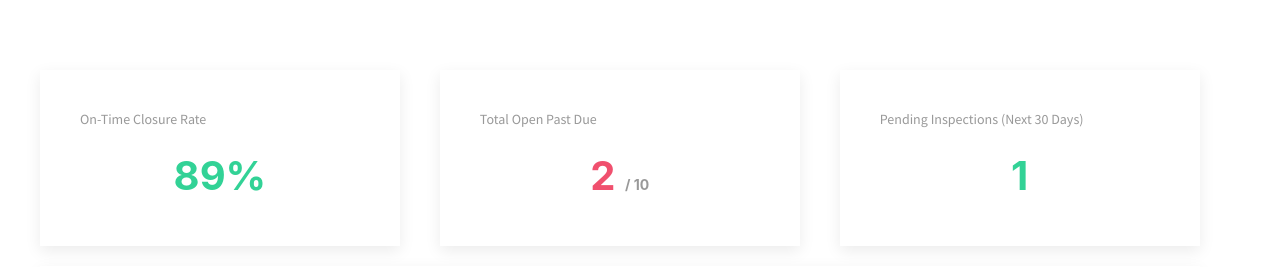
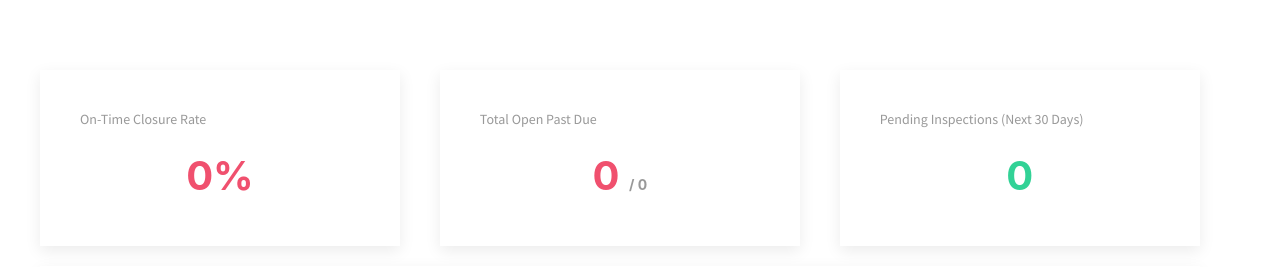
Before and after one commit to Pegasus-Tech/pti-centraspect, a Django app: page /dashboard/ in a window 1280 px wide. Shown: the part 80-347 px from the top of the page. Run offline with Django 4.2, Linux system fonts and the light colour scheme; a user stored in the database is signed in; data comes from the database, SQL or seed files in the repository; data that the repository does not hold is empty; some libraries are stand-ins or nearby versions; some web fonts are replaced.

Commit message:
Implement metrics service for dashboard metrics
Additional changes:
- hide file-upload in form builder

```diff
--- a/authentication/views.py
+++ b/authentication/views.py
@@ -80,6 +80,7 @@ class AccountUsersListView(LoginRequiredMixin, ListView):
         context["new_user_form"] = AdminCreateUserForm(None)
         return context
 
+
 class AccountCreateUserView(LoginRequiredMixin, CreateView):
     model = User
 
@@ -103,6 +104,7 @@ class AccountCreateUserView(LoginRequiredMixin, CreateView):
             messages.error(request, user_form.errors)
             return redirect("users:all")
 
+
 class AccountUserDeactivateView(LoginRequiredMixin, View):
     model = User
 
--- /dev/null
+++ b/dashboard/service.py
@@ -0,0 +1,60 @@
+from datetime import datetime, timedelta
+from inspection_items.models import InspectionItem
+from inspections.models import Inspection
+
+
+def get_upcoming_inspections_for_account(account):
+    return InspectionItem.objects.get_all_for_account(account)
+
+
+def get_dashboard_metrics_for_account(account):
+    starting_day_of_current_year = datetime.now().date().replace(month=1, day=1)
+    opd_counts = get_open_past_due_counts(account, starting_day_of_current_year)
+    rtn = {
+        "closure_rate": get_on_time_closure_rate(account, starting_day_of_current_year),
+        "open_past_due_count": opd_counts['opd'],
+        "total_completed": opd_counts['all'],
+        "pending_inspections": get_pending_next_30_days(account)
+    }
+    return rtn
+
+
+def get_all_inspections_for_this_year(account, start_date):
+    qs = Inspection.objects.filter(account=account)
+    all_this_year = qs.filter(completed_date__gte=start_date)
+    return all_this_year
+
+
+def get_on_time_closure_rate(account, start_date):
+    all_this_year = get_all_inspections_for_this_year(account, start_date)
+    on_time_completions = all_this_year.filter(completed_past_due=False)
+
+    if all_this_year.count() <= 0:
+        return 0
+
+    closure_rate = (on_time_completions.count() / all_this_year.count()) * 100
+    return closure_rate
+
+
+def get_open_past_due_counts(account, start_date):
+    rtn = {"all": 0, "opd": 0}
+
+    all_this_year = get_all_inspections_for_this_year(account, start_date)
+    rtn['all'] = all_this_year.count()
+
+    # get inspection items that are past due
+    items = InspectionItem.objects.filter(account=account)
+    items_this_year = items.filter(next_inspection_date__gte=start_date)
+    opd = items_this_year.filter(next_inspection_date__lt=datetime.now().date())
+    rtn['opd'] = opd.count()
+
+    return rtn
+
+
+def get_pending_next_30_days(account):
+    today = datetime.now().date()
+    qs = InspectionItem.objects.filter(account=account)
+    today_or_greater = qs.filter(next_inspection_date__gte=today)
+    next_30_days = today_or_greater.filter(next_inspection_date__lte=today + timedelta(days=30))
+
+    return next_30_days.count()
--- a/dashboard/views.py
+++ b/dashboard/views.py
@@ -3,11 +3,18 @@ from django.views.generic import View
 from django.contrib.auth.mixins import LoginRequiredMixin
 from django.core.serializers import serialize
 from inspection_items.models import InspectionItem
+from . import service
 
 
 class DashboardView(LoginRequiredMixin, View):
 
     def get(self, *args, **kwargs):
         template_name = 'dashboard/index.html'
-        upcoming_inspections = InspectionItem.objects.get_all_for_account(self.request.user.account)
-        return render(self.request, template_name, {"items": serialize('json', upcoming_inspections)})
+        account = self.request.user.account
+        upcoming_inspections = service.get_upcoming_inspections_for_account(account)
+        metrics = service.get_dashboard_metrics_for_account(account)
+        return render(self.request, template_name,
+                      {
+                          "items": serialize('json', upcoming_inspections),
+                          "metrics": metrics
+                      })
--- a/static/js/editFormBuilder.js
+++ b/static/js/editFormBuilder.js
@@ -7,9 +7,9 @@ export function editForm(formData) {
 
     const builderOptions = {
         controlPosition: 'right',
-        controlOrder: ['header', 'paragraph', 'text', 'textarea', 'date', 'select', 'checkbox-group', 'radio-group', 'file'],
+        controlOrder: ['header', 'paragraph', 'text', 'textarea', 'date', 'select', 'checkbox-group', 'radio-group'],
         disabledActionButtons: ['data', 'save', 'clear'],
-        disableFields: ['autocomplete', 'hidden', 'starRating', 'button'],
+        disableFields: ['autocomplete', 'hidden', 'starRating', 'button', 'file'],
         disabledAttrs: ['className', 'toggle', 'access', 'name'],
         onAddField: function(fieldId, fieldData) {
             fieldData = processFormAttributes(fieldData)
--- a/static/js/formBuilder.js
+++ b/static/js/formBuilder.js
@@ -3,9 +3,9 @@ import { getCookie } from './utils.js'
 // setup the form builder options
 const builderOptions = {
     controlPosition: 'right',
-    controlOrder: ['header', 'paragraph', 'text', 'textarea', 'date', 'select', 'checkbox-group', 'radio-group', 'file'],
+    controlOrder: ['header', 'paragraph', 'text', 'textarea', 'date', 'select', 'checkbox-group', 'radio-group'],
     disabledActionButtons: ['data', 'save', 'clear'],
-    disableFields: ['autocomplete', 'hidden', 'starRating', 'button'],
+    disableFields: ['autocomplete', 'hidden', 'starRating', 'button', 'file'],
     disabledAttrs: ['className', 'toggle', 'access', 'name'],
       onAddField: function(fieldId, fieldData) {
         fieldData = processFormAttributes(fieldData)
--- a/templates/dashboard/index.html
+++ b/templates/dashboard/index.html
@@ -7,12 +7,12 @@
             <div class="uk-card-default">
                 <div class="uk-card-body">
                     <p class="uk-text-meta">On-Time Closure Rate</p>
-                    {% if closure_rate < 90 %}
+                    {% if metrics.closure_rate < 90 %}
                         <h1 class="uk-text-large uk-text-center uk-text-bolder uk-text-danger"
-                            style="font-size: 2.5rem;">89%</h1>
+                            style="font-size: 2.5rem;">{{ metrics.closure_rate }}%</h1>
                     {% else %}
                         <h1 class="uk-text-large uk-text-center uk-text-bolder uk-text-success"
-                            style="font-size: 2.5rem;">89%</h1>
+                            style="font-size: 2.5rem;">{{ metrics.closure_rate }}%</h1>
                     {% endif %}
 
                 </div>
@@ -23,8 +23,8 @@
             <div class="uk-card-default">
                 <div class="uk-card-body">
                     <p class="uk-text-meta">Total Open Past Due</p>
-                    <h1 class="uk-text-large uk-text-center uk-text-danger uk-text-bolder"  style="font-size: 2.5rem;">2
-                        <span class="uk-text-muted uk-text-small">/ 10</span></h1>
+                    <h1 class="uk-text-large uk-text-center uk-text-danger uk-text-bolder"  style="font-size: 2.5rem;">{{ metrics.open_past_due_count }}
+                        <span class="uk-text-muted uk-text-small">/ {{ metrics.total_completed }}</span></h1>
                 </div>
             </div>
         </div>
@@ -33,7 +33,7 @@
             <div class="uk-card-default">
                 <div class="uk-card-body">
                     <p class="uk-text-meta">Pending Inspections (Next 30 Days)</p>
-                    <h1 class="uk-text-large uk-text-center uk-text-success uk-text-bolder"  style="font-size: 2.5rem;">1</h1>
+                    <h1 class="uk-text-large uk-text-center uk-text-success uk-text-bolder"  style="font-size: 2.5rem;">{{ metrics.pending_inspections }}</h1>
                 </div>
             </div>
         </div>
```
